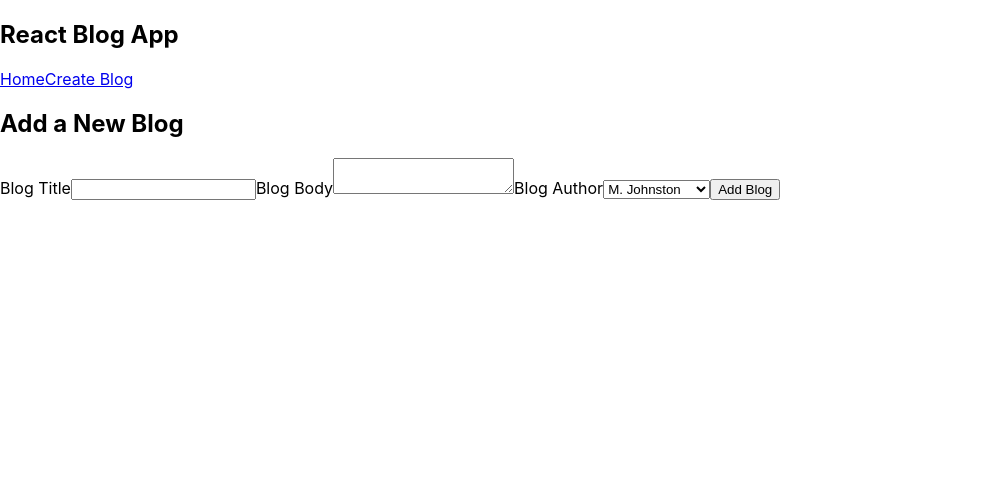
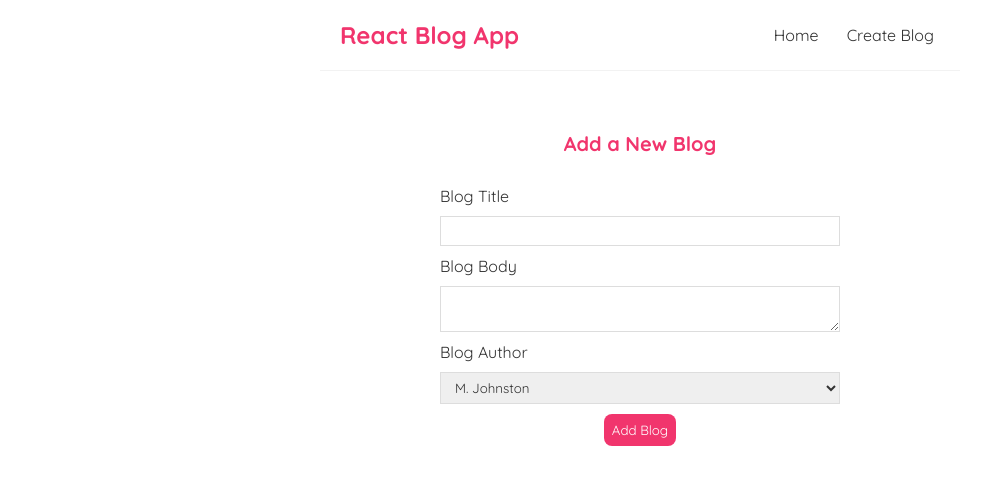
Before and after one commit to md9j/react-blog, a React (Create React App) app: page /create in a window 1280 px wide. Shown: the top 484 px of the page, without its empty margins (0-995 px from the left). Built offline with nearby package versions, Linux system fonts and the light colour scheme.

Commit message:
adjusted index.css for current blog components

```diff
--- a/src/index.css
+++ b/src/index.css
@@ -1,13 +1,105 @@
-body {
+@import url("https://fonts.googleapis.com/css2?family=Quicksand:wght@300;400;500;600;700&display=swap");
+
+/* base styles */
+* {
   margin: 0;
-  font-family: -apple-system, BlinkMacSystemFont, 'Segoe UI', 'Roboto', 'Oxygen',
-    'Ubuntu', 'Cantarell', 'Fira Sans', 'Droid Sans', 'Helvetica Neue',
-    sans-serif;
-  -webkit-font-smoothing: antialiased;
-  -moz-osx-font-smoothing: grayscale;
+  font-family: "Quicksand";
+  color: #333;
+}
+.navbar {
+  padding: 20px;
+  display: flex;
+  align-items: center;
+  max-width: 600px;
+  margin: 0 auto;
+  border-bottom: 1px solid #f2f2f2;
+}
+.navbar h1 {
+  color: #f1356d;
+}
+.navbar .links {
+  margin-left: auto;
+}
+.navbar a {
+  margin-left: 16px;
+  text-decoration: none;
+  padding: 6px;
+}
+.navbar a:hover {
+  color: #f1356d;
+}
+.content {
+  max-width: 600px;
+  margin: 40px auto;
+  padding: 20px;
 }
 
-code {
-  font-family: source-code-pro, Menlo, Monaco, Consolas, 'Courier New',
-    monospace;
+/* blog previews / list */
+.blog-preview {
+  padding: 10px 16px;
+  margin: 20px 0;
+  border-bottom: 1px solid #fafafa;
 }
+.blog-preview:hover {
+  box-shadow: 1px 3px 5px rgba(0, 0, 0, 0.1);
+}
+.blog-preview h2 {
+  font-size: 20px;
+  color: #f1356d;
+  margin-bottom: 8px;
+}
+.blog-preview a {
+  text-decoration: none;
+}
+
+/* blog details page */
+.blog-details h2 {
+  font-size: 20px;
+  color: #f1356d;
+  margin-bottom: 10px;
+}
+.blog-details div {
+  margin: 20px 0;
+}
+.blog-details button {
+  background: #f1356d;
+  color: #fff;
+  border: 0;
+  padding: 8px;
+  border-radius: 8px;
+  cursor: pointer;
+}
+
+/* create new blog form */
+.create {
+  max-width: 400px;
+  margin: 0 auto;
+  text-align: center;
+}
+.create label {
+  text-align: left;
+  display: block;
+}
+.create h2 {
+  font-size: 20px;
+  color: #f1356d;
+  margin-bottom: 30px;
+}
+.create input,
+.create textarea,
+.create select {
+  width: 100%;
+  padding: 6px 10px;
+  margin: 10px 0;
+  border: 1px solid #ddd;
+  box-sizing: border-box;
+  display: block;
+}
+.create button {
+  background: #f1356d;
+  color: #fff;
+  border: 0;
+  padding: 8px;
+  border-radius: 8px;
+  cursor: pointer;
+}
```
